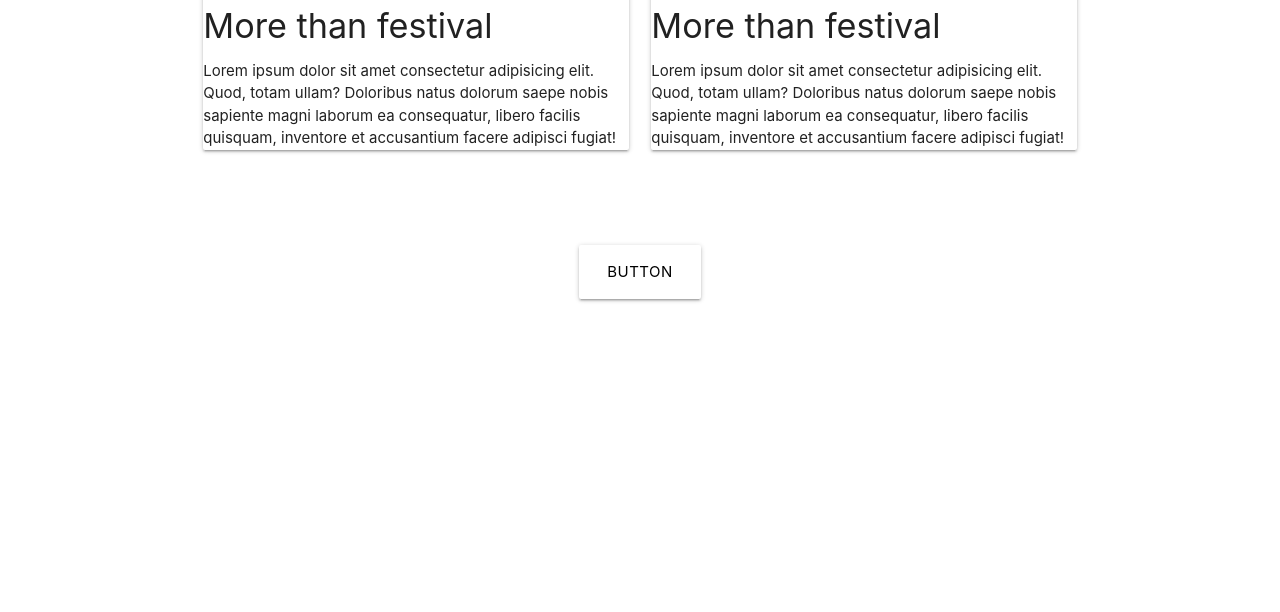
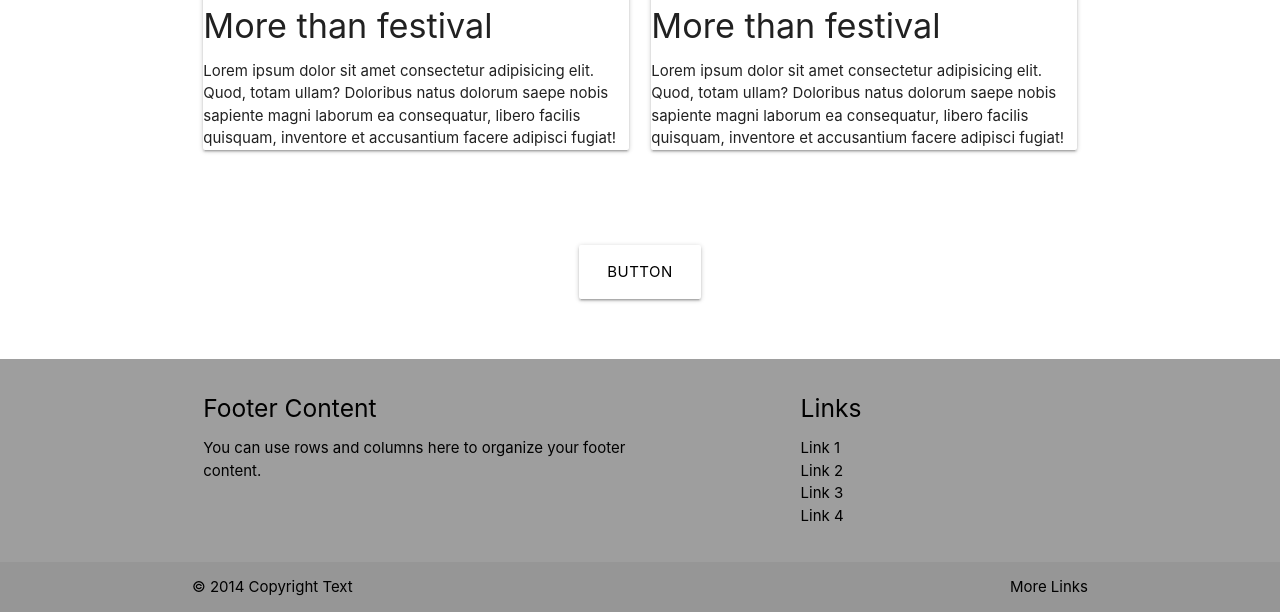
Before and after one commit to YehorKorniienko/lesson-19, a plain HTML site: page tasks/task1.html in a window 1280 px wide. Shown: the part 2067-2679 px from the top of the page. Before the commit the page ends 2426 px from the top, so only its background shows below. Drawn offline with nearby package versions, Linux system fonts and the light colour scheme.

Commit message:
added footer

```diff
--- a/tasks/task1.html
+++ b/tasks/task1.html
@@ -140,7 +140,31 @@
 </div>
 
 
-
+<footer class="page-footer grey black-text">
+    <div class="container">
+      <div class="row">
+        <div class="col l6 s12">
+          <h5 class="">Footer Content</h5>
+          <p class=" text-lighten-4">You can use rows and columns here to organize your footer content.</p>
+        </div>
+        <div class="col l4 offset-l2 s12">
+          <h5 class="">Links</h5>
+          <ul>
+            <li><a class="black-text" href="#!">Link 1</a></li>
+            <li><a class="black-text" href="#!">Link 2</a></li>
+            <li><a class="black-text" href="#!">Link 3</a></li>
+            <li><a class="black-text" href="#!">Link 4</a></li>
+          </ul>
+        </div>
+      </div>
+    </div>
+    <div class="footer-copyright black-text">
+      <div class="container">
+      © 2014 Copyright Text
+      <a class=" right black-text" href="#!">More Links</a>
+      </div>
+    </div>
+  </footer>
 
 
 
```
